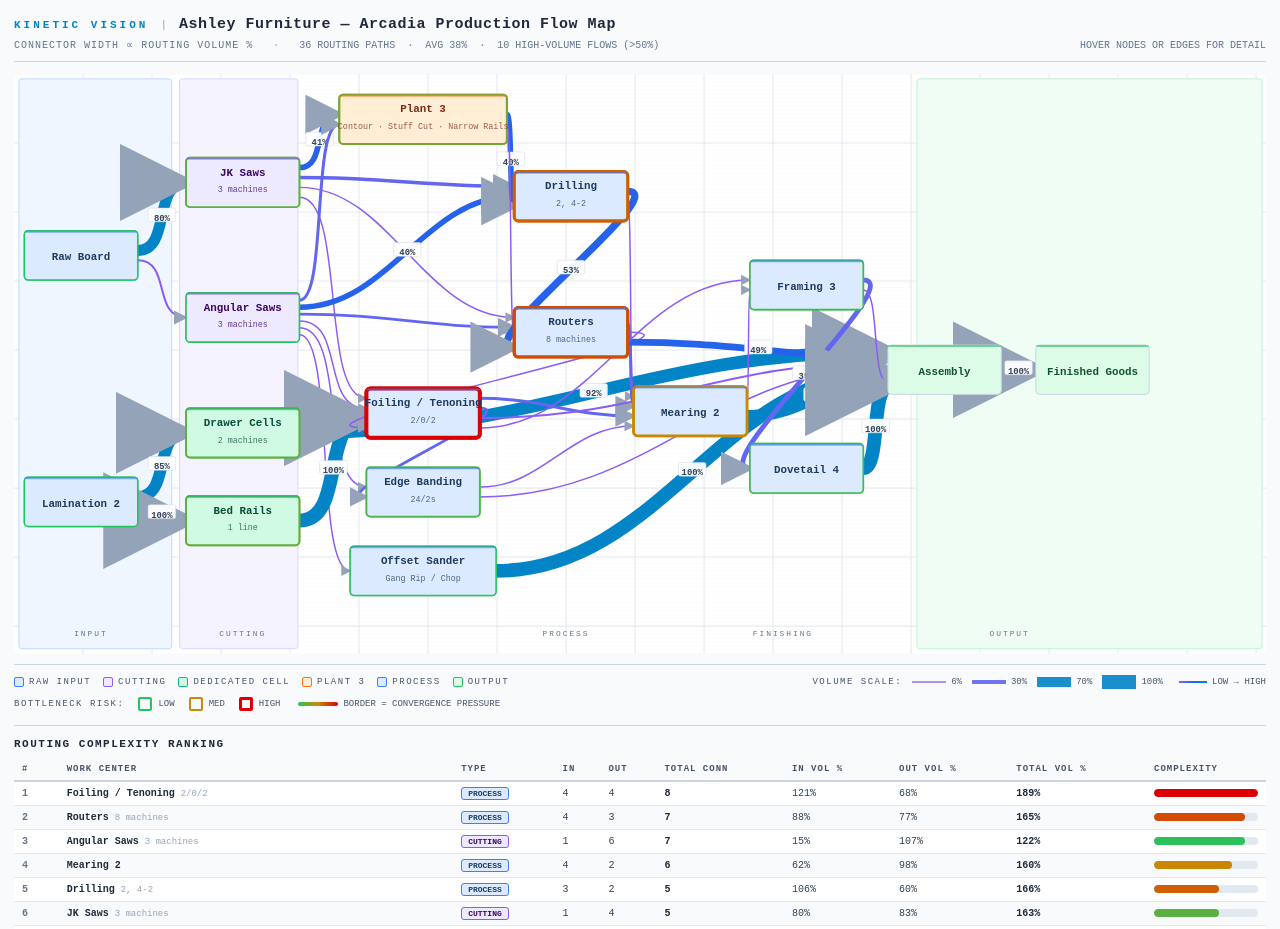
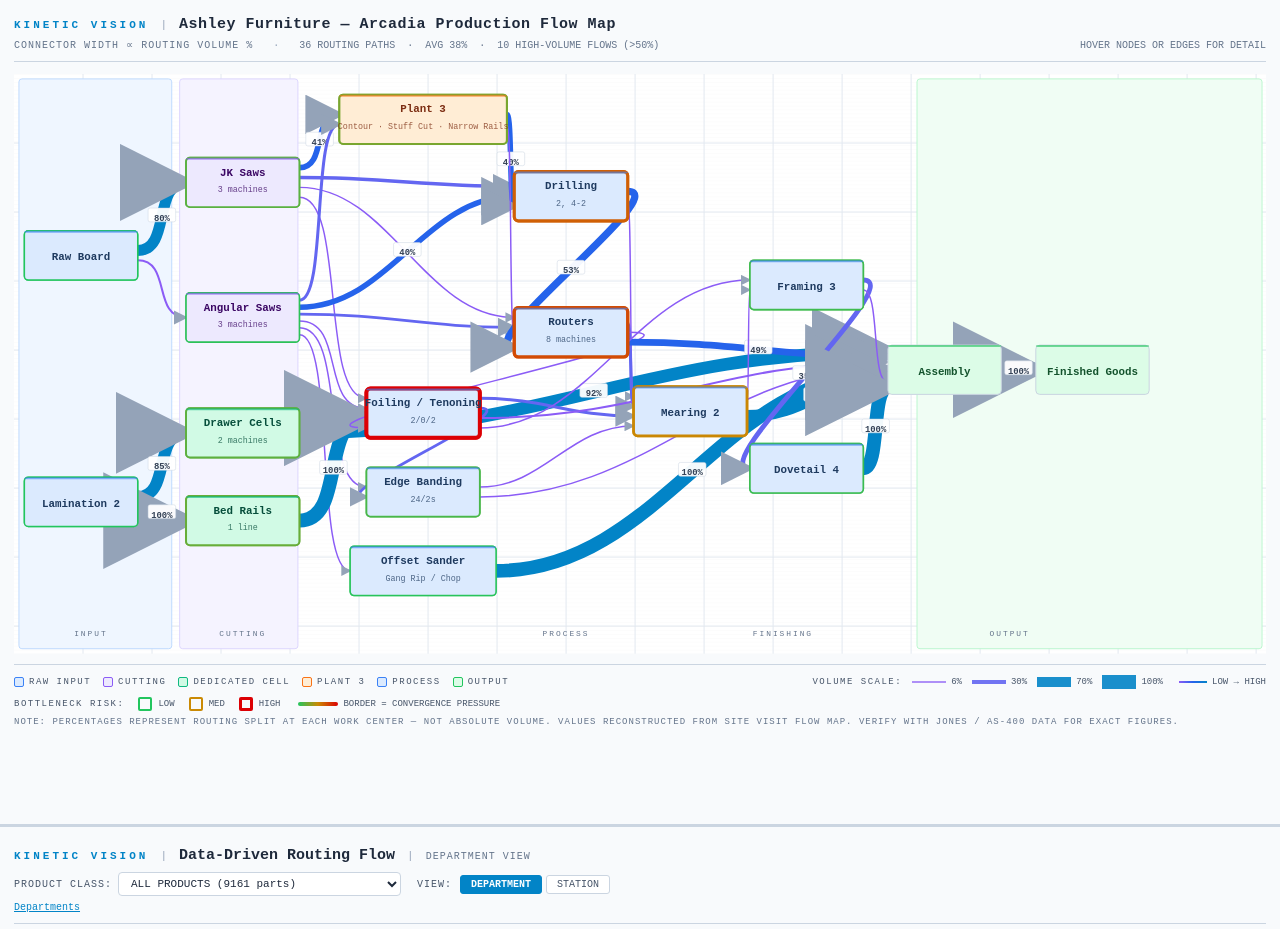
Before and after one commit to gabellon-ai/ashley-flowmap, a React (Vite) app: page / in a window 1280 px wide. Shown: the top 929 px of the page. Built offline with nearby package versions, Linux system fonts and the light colour scheme.

Commit message:
Remove routing complexity table

```diff
--- a/src/AshleyFlowMap.jsx
+++ b/src/AshleyFlowMap.jsx
@@ -528,89 +528,6 @@
         </div>
       </div>
 
-      {/* ── Complexity Table ── */}
-      {(() => {
-        const rows = NODES
-          .filter(n => !EXCLUDED.has(n.id))
-          .map(n => {
-            const inE = EDGES.filter(e => e.to === n.id);
-            const outE = EDGES.filter(e => e.from === n.id);
-            const inVol = inE.reduce((a, e) => a + e.pct, 0);
-            const outVol = outE.reduce((a, e) => a + e.pct, 0);
-            return {
-              label: n.label,
-              sub: n.sub,
-              type: n.t,
-              inCount: inE.length,
-              outCount: outE.length,
-              totalConn: inE.length + outE.length,
-              inVol,
-              outVol,
-              totalVol: inVol + outVol,
-              bn: bottleneck[n.id],
-            };
-          })
-          .sort((a, b) => b.totalConn - a.totalConn || b.totalVol - a.totalVol);
-
-        const maxConn = rows[0]?.totalConn || 1;
-
-        return (
-          <div style={{ marginTop: 14, borderTop: "1px solid #cbd5e1", paddingTop: 12 }}>
-            <div style={{ color: "#1e293b", fontSize: 11, fontWeight: 700, letterSpacing: 1.5, marginBottom: 8, fontFamily: "'DM Mono',monospace" }}>
-              ROUTING COMPLEXITY RANKING
-            </div>
-            <div style={{ overflowX: "auto" }}>
-              <table style={{ width: "100%", borderCollapse: "collapse", fontSize: 10, fontFamily: "'DM Mono',monospace" }}>
-                <thead>
-                  <tr style={{ borderBottom: "2px solid #cbd5e1" }}>
-                    {["#", "WORK CENTER", "TYPE", "IN", "OUT", "TOTAL CONN", "IN VOL %", "OUT VOL %", "TOTAL VOL %", "COMPLEXITY"].map(h => (
-                      <th key={h} style={{ padding: "6px 8px", textAlign: "left", color: "#475569", fontWeight: 700, fontSize: 9, letterSpacing: 1, whiteSpace: "nowrap" }}>
-                        {h}
-                      </th>
-                    ))}
-                  </tr>
-                </thead>
-                <tbody>
-                  {rows.map((r, i) => (
-                    <tr key={r.label} style={{ borderBottom: "1px solid #e2e8f0", background: i % 2 === 0 ? "#ffffff" : "#f8fafc" }}>
-                      <td style={{ padding: "5px 8px", color: "#64748b", fontWeight: 700 }}>{i + 1}</td>
-                      <td style={{ padding: "5px 8px", color: "#1e293b", fontWeight: 700 }}>
-                        {r.label}
-                        {r.sub && <span style={{ color: "#94a3b8", fontWeight: 400, marginLeft: 6, fontSize: 9 }}>{r.sub}</span>}
-                      </td>
-                      <td style={{ padding: "5px 8px" }}>
-                        <span style={{
-                          display: "inline-block", padding: "1px 6px", borderRadius: 3, fontSize: 8,
-                          background: FILL[r.type], border: `1px solid ${BORDER[r.type]}`, color: TCOLOR[r.type], fontWeight: 700
-                        }}>
-                          {r.type.toUpperCase()}
-                        </span>
-                      </td>
-                      <td style={{ padding: "5px 8px", color: "#334155" }}>{r.inCount}</td>
-                      <td style={{ padding: "5px 8px", color: "#334155" }}>{r.outCount}</td>
-                      <td style={{ padding: "5px 8px", color: "#1e293b", fontWeight: 700 }}>{r.totalConn}</td>
-                      <td style={{ padding: "5px 8px", color: "#334155" }}>{r.inVol}%</td>
-                      <td style={{ padding: "5px 8px", color: "#334155" }}>{r.outVol}%</td>
-                      <td style={{ padding: "5px 8px", color: "#1e293b", fontWeight: 700 }}>{r.totalVol}%</td>
-                      <td style={{ padding: "5px 8px", width: 120 }}>
-                        <div style={{ display: "flex", alignItems: "center", gap: 6 }}>
-                          <div style={{ flex: 1, height: 8, background: "#e2e8f0", borderRadius: 4, overflow: "hidden" }}>
-                            <div style={{
-                              width: `${(r.totalConn / maxConn) * 100}%`, height: "100%", borderRadius: 4,
-                              background: bnColor(r.bn),
-                            }}/>
-                          </div>
-                        </div>
-                      </td>
-                    </tr>
-                  ))}
-                </tbody>
-              </table>
-            </div>
-          </div>
-        );
-      })()}
-
       {/* ── Footer note ── */}
       <div style={{ marginTop: 6, color: "#64748b", fontSize: 9, letterSpacing: 1, fontFamily: "'DM Mono',monospace" }}>
         NOTE: PERCENTAGES REPRESENT ROUTING SPLIT AT EACH WORK CENTER — NOT ABSOLUTE VOLUME.
```
